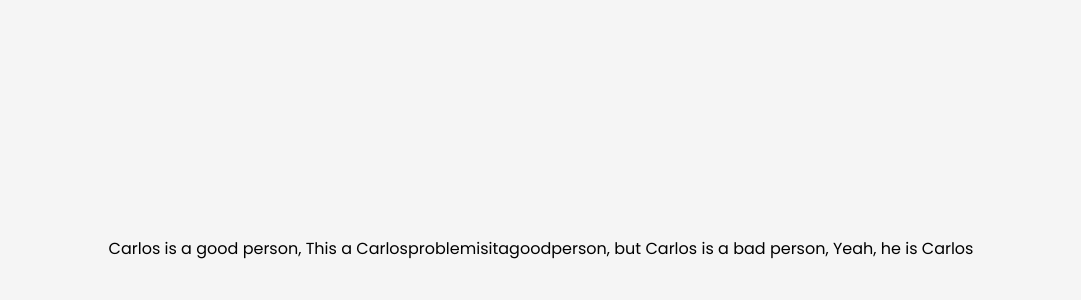
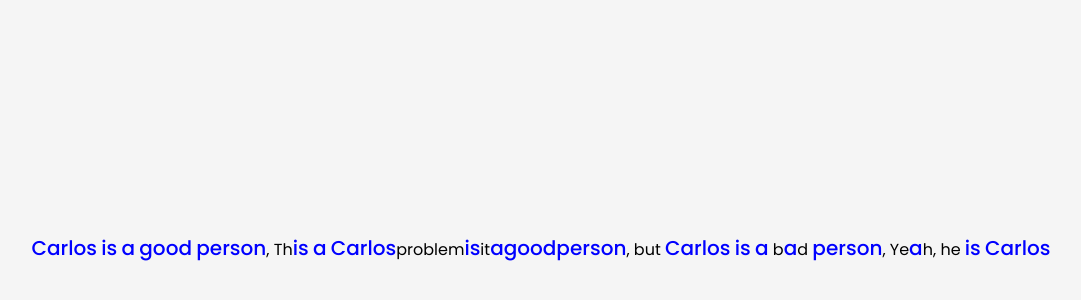
Before and after one commit to srtager555/wrapping-letters-react, a React app: page / in a window 1280 px wide. Shown: the part 152-452 px from the top of the page, without its empty margins (99-1180 px from the left). Built offline with nearby package versions, Linux system fonts and the light colour scheme.

Commit message:
aggregated identification styles for better performance when developing

```diff
--- a/dev/src/index.css
+++ b/dev/src/index.css
@@ -23,3 +23,9 @@ body {
 .container:nth-child(even) {
     color: #f00;
 }
+
+.special-class-1 {
+    color: blue;
+    font-size: 20px;
+    font-weight: 500;
+}
```
